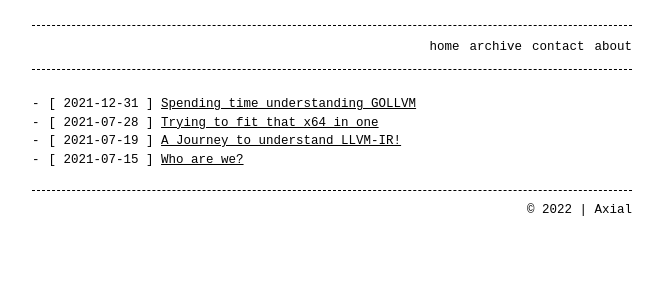
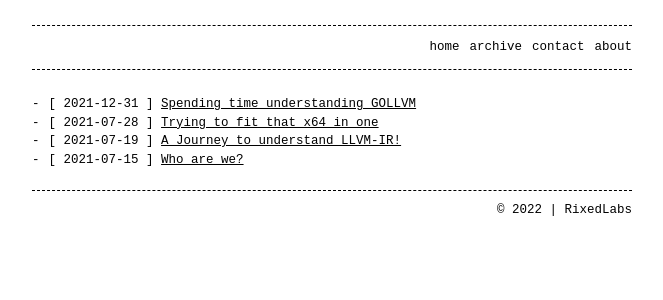
Before and after one commit to RixedLabs/RixedLabs.github.io, a Jekyll site: the page built from index.md, in a window 1280 px wide. Shown: the top 300 px of the page, without its empty margins (308-971 px from the left). Built offline with Jekyll 4.4.1, drawn with Linux system fonts in a browser that asks for light colours.

Commit message:
Update _config.yml

```diff
--- a/_config.yml
+++ b/_config.yml
@@ -9,7 +9,7 @@ header_pages:
   - about.md
 
 
-footer: '© 2022 | Axial'
+footer: '© 2022 | RixedLabs'
 
 #style: light # dark (default) or light
 listen_for_clients_preferred_style: true # true or false (default)
```
